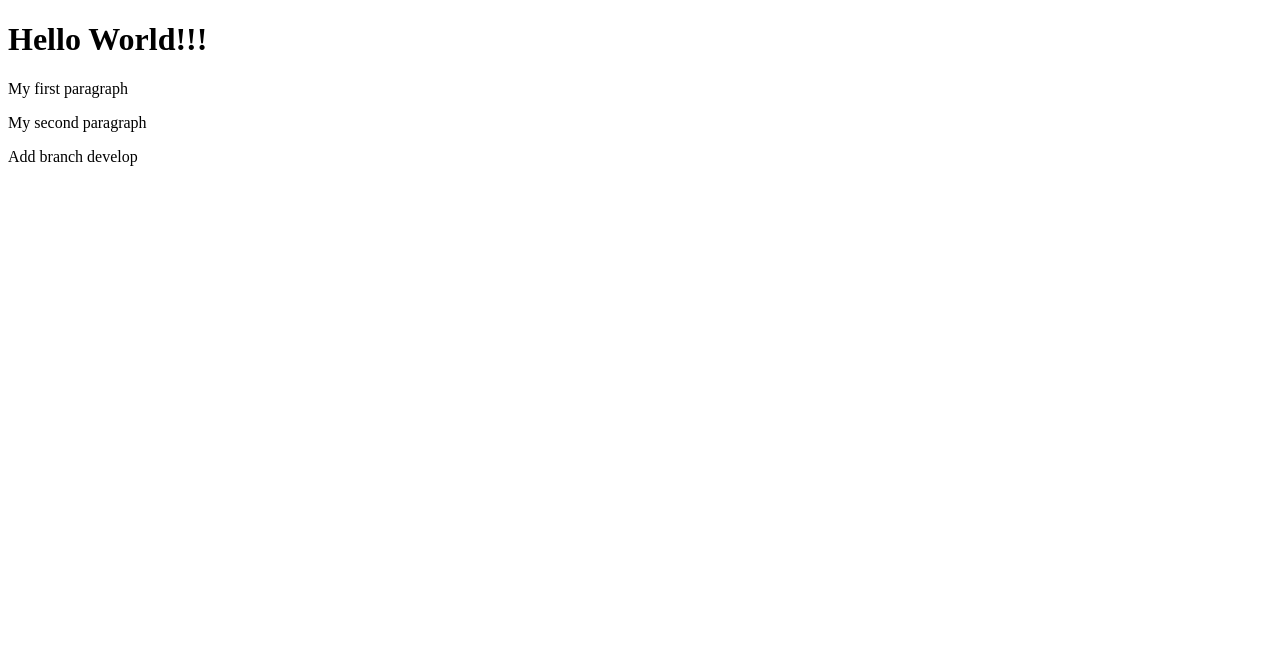
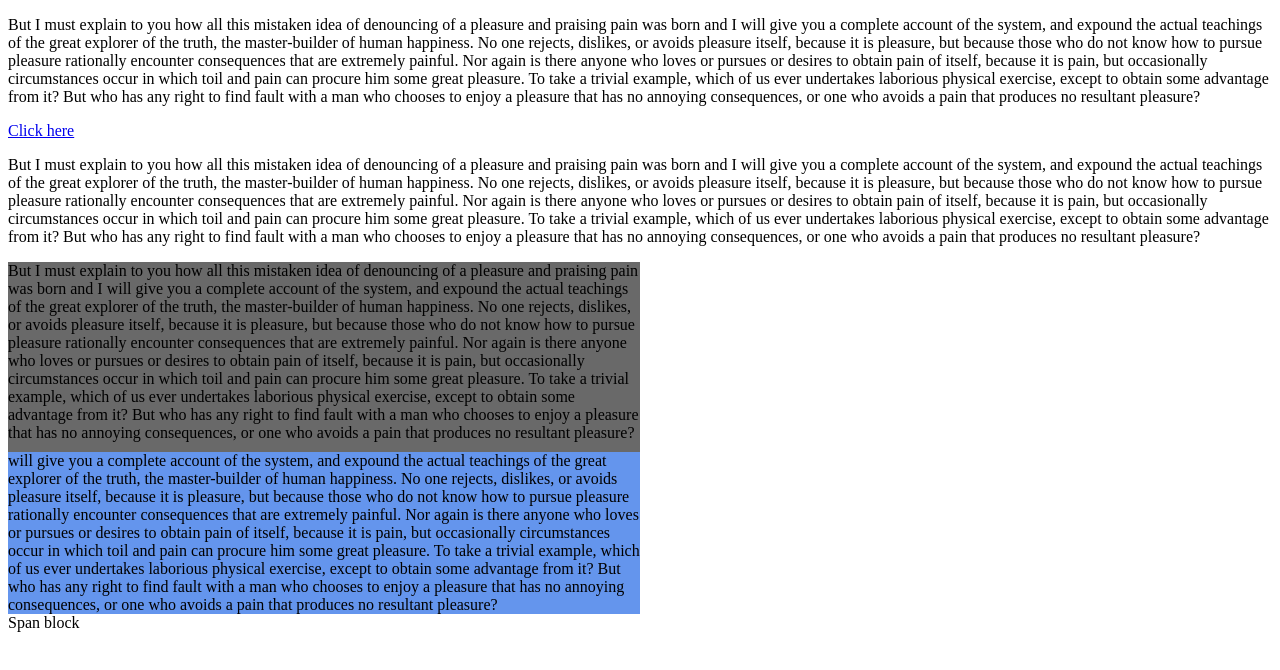
Before and after one commit to AirDrop94/HomeTasks, a plain HTML site: page index.html in a window 1280 px wide. Drawn offline with Linux system fonts and the light colour scheme.

Commit message:
test commit

```diff
--- a/index.html
+++ b/index.html
@@ -2,12 +2,58 @@
 <html lang="en">
 <head>
     <meta charset="UTF-8">
-    <title>Title</title>
+    <title>Index</title>
+    <meta name="description" content="Test page"/>
+    <meta name="keywords" content="Test page"/>
 </head>
 <body>
-<h1>Hello World!!!</h1>
-<p>My first paragraph</p>
-<p>My second paragraph</p>
-<p>Add branch develop</p>
+<p id="test text">But I must explain to you how all this mistaken idea of denouncing of a pleasure and praising pain
+    was born and I
+    will give you a complete account of the system, and expound the actual teachings of the great explorer of the truth,
+    the master-builder of human happiness. No one rejects, dislikes, or avoids pleasure itself, because it is pleasure,
+    but because those who do not know how to pursue pleasure rationally encounter consequences that are extremely
+    painful. Nor again is there anyone who loves or pursues or desires to obtain pain of itself, because it is pain, but
+    occasionally circumstances occur in which toil and pain can procure him some great pleasure. To take a trivial
+    example, which of us ever undertakes laborious physical exercise, except to obtain some advantage from it? But who
+    has any right to find fault with a man who chooses to enjoy a pleasure that has no annoying consequences, or one who
+    avoids a pain that produces no resultant pleasure?</p>
+<a href="index2.html">Click here</a>
+<p class="description text">But I must explain to you how all this mistaken idea of denouncing of a pleasure and
+    praising pain was born and I
+    will give you a complete account of the system, and expound the actual teachings of the great explorer of the truth,
+    the master-builder of human happiness. No one rejects, dislikes, or avoids pleasure itself, because it is pleasure,
+    but because those who do not know how to pursue pleasure rationally encounter consequences that are extremely
+    painful. Nor again is there anyone who loves or pursues or desires to obtain pain of itself, because it is pain, but
+    occasionally circumstances occur in which toil and pain can procure him some great pleasure. To take a trivial
+    example, which of us ever undertakes laborious physical exercise, except to obtain some advantage from it? But who
+    has any right to find fault with a man who chooses to enjoy a pleasure that has no annoying consequences, or one who
+    avoids a pain that produces no resultant pleasure?</p>
+
+<div style="background: dimgrey; width:50%">But I must explain to you how all this mistaken idea of denouncing of a
+    pleasure and
+    praising pain was born and I
+    will give you a complete account of the system, and expound the actual teachings of the great explorer of the truth,
+    the master-builder of human happiness. No one rejects, dislikes, or avoids pleasure itself, because it is pleasure,
+    but because those who do not know how to pursue pleasure rationally encounter consequences that are extremely
+    painful. Nor again is there anyone who loves or pursues or desires to obtain pain of itself, because it is pain, but
+    occasionally circumstances occur in which toil and pain can procure him some great pleasure. To take a trivial
+    example, which of us ever undertakes laborious physical exercise, except to obtain some advantage from it? But who
+    has any right to find fault with a man who chooses to enjoy a pleasure that has no annoying consequences, or one who
+    avoids a pain that produces no resultant pleasure?
+    <div style="background: cornflowerblue; margin-top: 10px">will give you a complete account of the system, and
+        expound the actual teachings of the great explorer of the truth, the master-builder of human happiness. No one
+        rejects, dislikes, or avoids pleasure itself, because it is
+        pleasure, but because those who do not know how to pursue pleasure rationally encounter consequences that are
+        extremely
+        painful. Nor again is there anyone who loves or pursues or desires to obtain pain of itself, because it is pain,
+        but occasionally circumstances occur in which toil and pain can procure him some great pleasure. To take a
+        trivial
+        example, which of us ever undertakes laborious physical exercise, except to obtain some advantage from it? But
+        who has any right to find fault with a man who chooses to enjoy a pleasure that has no annoying consequences, or
+        one
+        who avoids a pain that produces no resultant pleasure?
+    </div>
+</div>
+<span>Span block</span>
 </body>
 </html>
```
Also changed, not shown: HomeTask1/index.html (added, +10 -0 lines).
